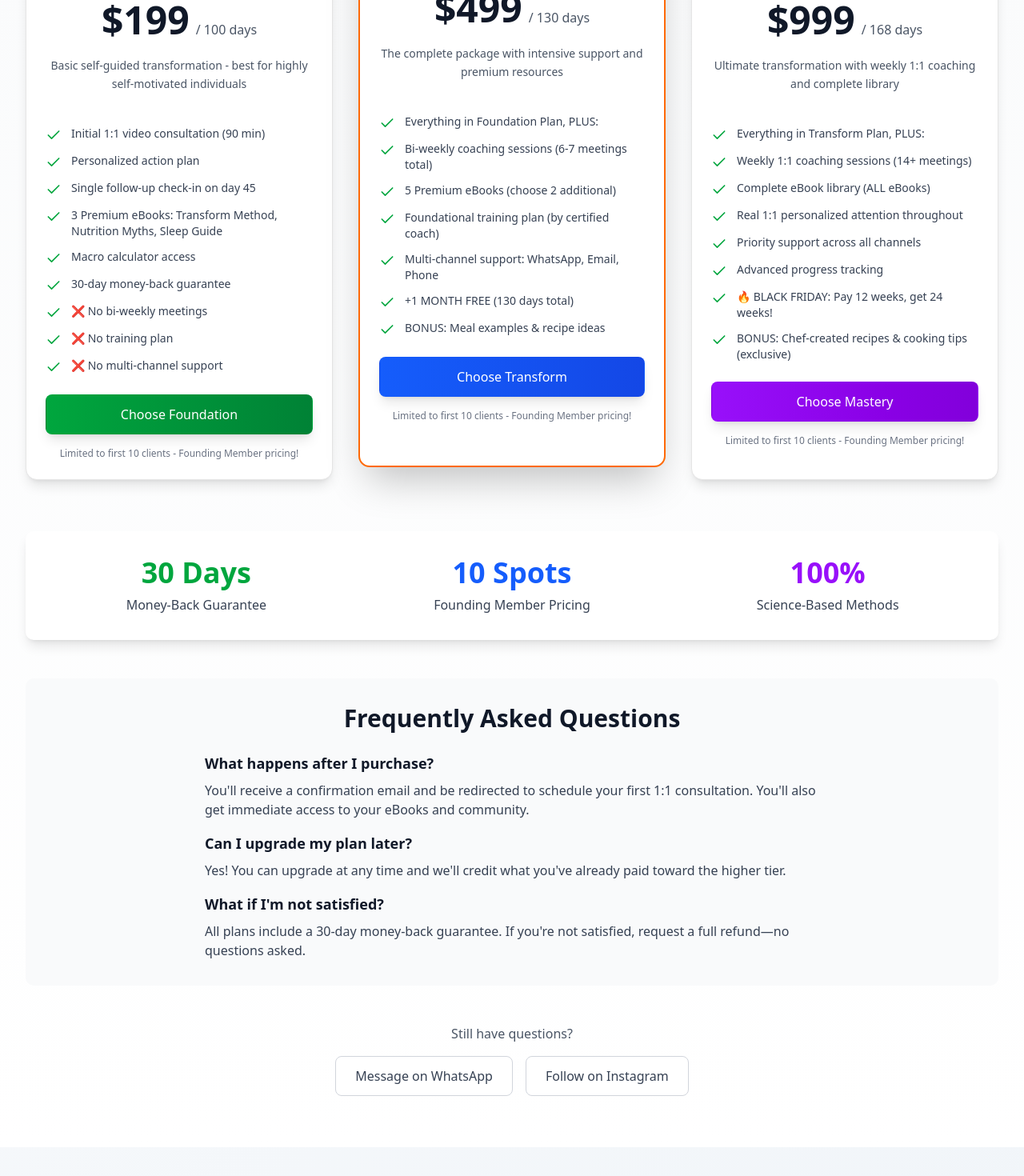
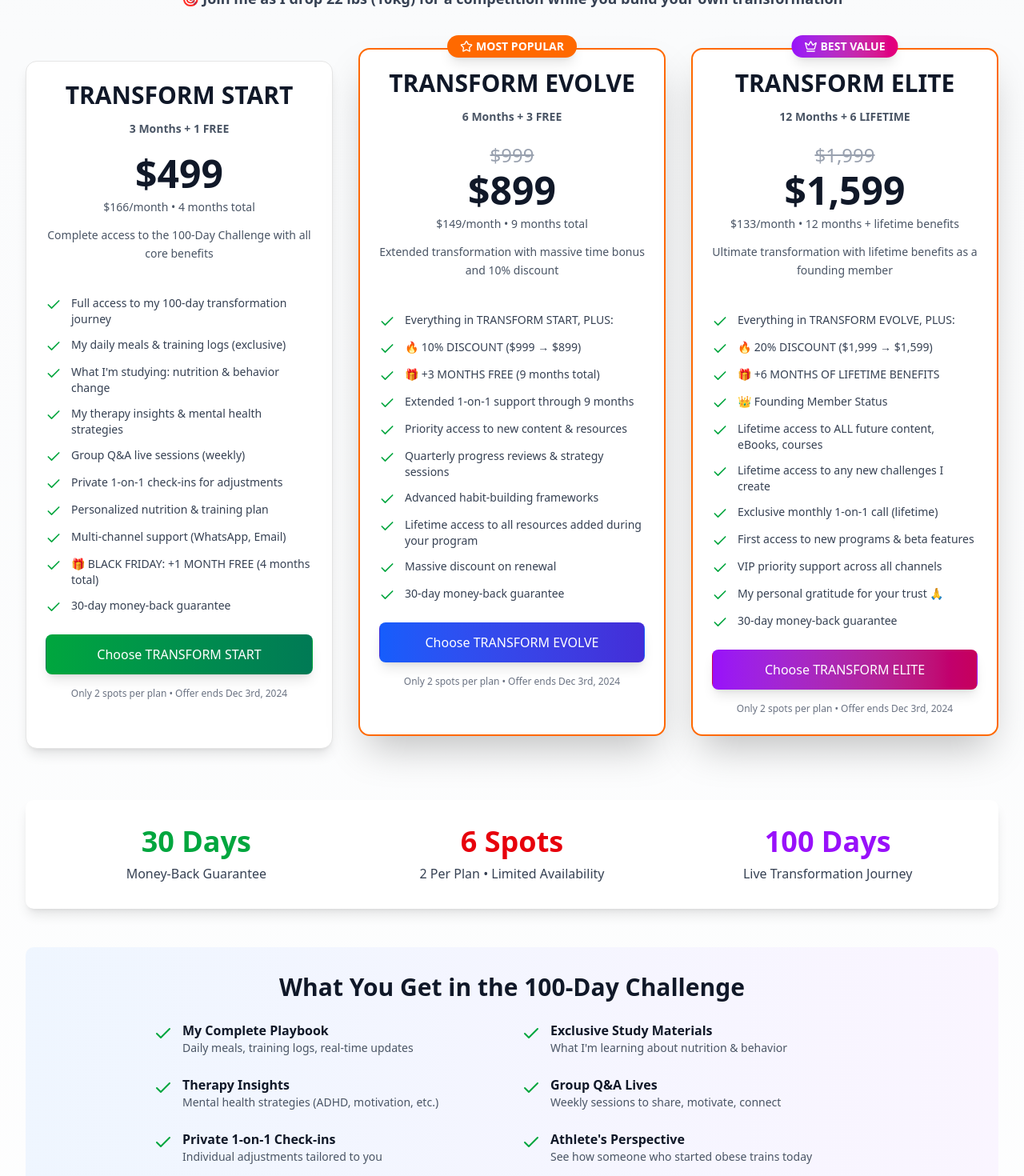
Before and after one commit to AdrianoDRJB/Transform-method, a React (Vite) app: page /plans in a window 1280 px wide. Shown: the part 480-1950 px from the top of the page at 80% size. Built offline with nearby package versions, Linux system fonts and the light colour scheme.

Commit message:
Update plans page with Black Friday pricing and benefits

```diff
--- a/src/components/PlansPage.jsx
+++ b/src/components/PlansPage.jsx
@@ -1,101 +1,122 @@
 import React from 'react';
 import { Card, CardContent, CardHeader, CardTitle } from './ui/card';
-import { Check, Star, Crown } from 'lucide-react';
+import { Check, Star, Crown, Sparkles } from 'lucide-react';
 
 const PlansPage = () => {
   const plans = [
     {
-      id: 'foundation',
-      name: 'Foundation',
-      tagline: 'Start Your Journey',
-      price: '$199',
-      duration: '100 days',
-      description: 'Basic self-guided transformation - best for highly self-motivated individuals',
+      id: 'quarterly',
+      name: 'TRANSFORM START',
+      tagline: '3 Months + 1 FREE',
+      price: '$499',
+      originalPrice: null,
+      duration: '4 months total',
+      monthlyEquivalent: '$166/month',
+      description: 'Complete access to the 100-Day Challenge with all core benefits',
       features: [
-        'Initial 1:1 video consultation (90 min)',
-        'Personalized action plan',
-        'Single follow-up check-in on day 45',
-        '3 Premium eBooks: Transform Method, Nutrition Myths, Sleep Guide',
-        'Macro calculator access',
-        '30-day money-back guarantee',
-        '❌ No bi-weekly meetings',
-        '❌ No training plan',
-        '❌ No multi-channel support'
+        'Full access to my 100-day transformation journey',
+        'My daily meals & training logs (exclusive)',
+        'What I\'m studying: nutrition & behavior change',
+        'My therapy insights & mental health strategies',
+        'Group Q&A live sessions (weekly)',
+        'Private 1-on-1 check-ins for adjustments',
+        'Personalized nutrition & training plan',
+        'Multi-channel support (WhatsApp, Email)',
+        '🎁 BLACK FRIDAY: +1 MONTH FREE (4 months total)',
+        '30-day money-back guarantee'
+      ],
+      stripeLink: 'https://buy.stripe.com/6oU14m37pcnl9hZ3131Jm0l',
+      badge: null,
+      color: 'from-green-600 to-emerald-700',
+      hoverColor: 'hover:from-green-700 hover:to-emerald-800'
+    },
+    {
+      id: 'semiannual',
+      name: 'TRANSFORM EVOLVE',
+      tagline: '6 Months + 3 FREE',
+      price: '$899',
+      originalPrice: '$999',
+      duration: '9 months total',
+      monthlyEquivalent: '$149/month',
+      description: 'Extended transformation with massive time bonus and 10% discount',
+      features: [
+        'Everything in TRANSFORM START, PLUS:',
+        '🔥 10% DISCOUNT ($999 → $899)',
+        '🎁 +3 MONTHS FREE (9 months total)',
+        'Extended 1-on-1 support through 9 months',
+        'Priority access to new content & resources',
+        'Quarterly progress reviews & strategy sessions',
+        'Advanced habit-building frameworks',
+        'Lifetime access to all resources added during your program',
+        'Massive discount on renewal',
+        '30-day money-back guarantee'
+      ],
+      stripeLink: 'https://buy.stripe.com/3cI8wO8rJ731fGnfNP1Jm0m',
+      badge: 'MOST POPULAR',
+      badgeColor: 'bg-orange-500',
+      color: 'from-blue-600 to-indigo-700',
+      hoverColor: 'hover:from-blue-700 hover:to-indigo-800'
+    },
+    {
+      id: 'annual',
+      name: 'TRANSFORM ELITE',
+      tagline: '12 Months + 6 LIFETIME',
+      price: '$1,599',
+      originalPrice: '$1,999',
+      duration: '12 months + lifetime benefits',
+      monthlyEquivalent: '$133/month',
+      description: 'Ultimate transformation with lifetime benefits as a founding member',
+      features: [
+        'Everything in TRANSFORM EVOLVE, PLUS:',
+        '🔥 20% DISCOUNT ($1,999 → $1,599)',
+        '🎁 +6 MONTHS OF LIFETIME BENEFITS',
+        '👑 Founding Member Status',
+        'Lifetime access to ALL future content, eBooks, courses',
+        'Lifetime access to any new challenges I create',
+        'Exclusive monthly 1-on-1 call (lifetime)',
+        'First access to new programs & beta features',
+        'VIP priority support across all channels',
+        'My personal gratitude for your trust 🙏',
+        '30-day money-back guarantee'
       ],
       stripeLink: 'https://buy.stripe.com/5kQ9ASfUbgDBdyf3131Jm0k',
-      badge: null,
-      color: 'from-green-600 to-green-700',
-      hoverColor: 'hover:from-green-700 hover:to-green-800'
-    },
-    {
-      id: 'transform',
-      name: 'Transform',
-      tagline: 'Complete Transformation',
-      price: '$499',
-      duration: '130 days',
-      description: 'The complete package with intensive support and premium resources',
-      features: [
-        'Everything in Foundation Plan, PLUS:',
-        'Bi-weekly coaching sessions (6-7 meetings total)',
-        '5 Premium eBooks (choose 2 additional)',
-        'Foundational training plan (by certified coach)',
-        'Multi-channel support: WhatsApp, Email, Phone',
-        '+1 MONTH FREE (130 days total)',
-        'BONUS: Meal examples & recipe ideas'
-      ],
-      stripeLink: 'https://buy.stripe.com/6oU14m37pcnl9hZ3131Jm0l',
-      badge: 'MOST POPULAR',
-      badgeColor: 'bg-orange-500',
-      color: 'from-blue-600 to-blue-700',
-      hoverColor: 'hover:from-blue-700 hover:to-blue-800'
-    },
-    {
-      id: 'mastery',
-      name: 'Mastery',
-      tagline: 'Elite 1:1 Experience',
-      price: '$999',
-      duration: '168 days',
-      description: 'Ultimate transformation with weekly 1:1 coaching and complete library',
-      features: [
-        'Everything in Transform Plan, PLUS:',
-        'Weekly 1:1 coaching sessions (14+ meetings)',
-        'Complete eBook library (ALL eBooks)',
-        'Real 1:1 personalized attention throughout',
-        'Priority support across all channels',
-        'Advanced progress tracking',
-        '🔥 BLACK FRIDAY: Pay 12 weeks, get 24 weeks!',
-        'BONUS: Chef-created recipes & cooking tips (exclusive)'
-      ],
-      stripeLink: 'https://buy.stripe.com/3cI8wO8rJ731fGnfNP1Jm0m',
-      badge: 'PREMIUM',
-      badgeColor: 'bg-purple-600',
-      color: 'from-purple-600 to-purple-700',
-      hoverColor: 'hover:from-purple-700 hover:to-purple-800'
+      badge: 'BEST VALUE',
+      badgeColor: 'bg-gradient-to-r from-purple-600 to-pink-600',
+      color: 'from-purple-600 to-pink-700',
+      hoverColor: 'hover:from-purple-700 hover:to-pink-800'
     }
   ];
 
   const PlanCard = ({ plan }) => {
     const isPopular = plan.badge === 'MOST POPULAR';
+    const isBestValue = plan.badge === 'BEST VALUE';
 
     return (
-      <div className={`relative ${isPopular ? 'lg:-mt-4 lg:mb-4' : ''}`}>
+      <div className={`relative ${isPopular || isBestValue ? 'lg:-mt-4 lg:mb-4' : ''}`}>
         {plan.badge && (
           <div className={`absolute -top-4 left-1/2 transform -translate-x-1/2 ${plan.badgeColor} text-white px-4 py-1 rounded-full text-sm font-bold z-10 shadow-lg flex items-center gap-1`}>
             {plan.badge === 'MOST POPULAR' && <Star className="w-4 h-4" />}
-            {plan.badge === 'PREMIUM' && <Crown className="w-4 h-4" />}
+            {plan.badge === 'BEST VALUE' && <Crown className="w-4 h-4" />}
             {plan.badge}
           </div>
         )}
 
-        <Card className={`h-full ${isPopular ? 'border-2 border-orange-500 shadow-2xl' : 'shadow-lg'} hover:shadow-xl transition-all`}>
+        <Card className={`h-full ${isPopular || isBestValue ? 'border-2 border-orange-500 shadow-2xl' : 'shadow-lg'} hover:shadow-xl transition-all`}>
           <CardHeader className="text-center pb-4">
             <CardTitle className="text-3xl font-bold text-gray-900 mb-2">
               {plan.name}
             </CardTitle>
-            <p className="text-gray-600 text-sm mb-4">{plan.tagline}</p>
-            <div className="mb-4">
+            <p className="text-gray-600 text-sm mb-4 font-semibold">{plan.tagline}</p>
+            <div className="mb-2">
+              {plan.originalPrice && (
+                <div className="text-2xl text-gray-400 line-through mb-1">
+                  {plan.originalPrice}
+                </div>
+              )}
               <span className="text-5xl font-bold text-gray-900">{plan.price}</span>
-              <span className="text-gray-600 ml-2">/ {plan.duration}</span>
+              <div className="text-sm text-gray-600 mt-2">
+                {plan.monthlyEquivalent} • {plan.duration}
+              </div>
             </div>
             <p className="text-gray-600 text-sm leading-relaxed">
               {plan.description}
@@ -122,7 +143,7 @@ const PlansPage = () => {
             </a>
 
             <p className="text-center text-xs text-gray-500 mt-4">
-              Limited to first 10 clients - Founding Member pricing!
+              Only 2 spots per plan • Offer ends Dec 3rd, 2024
             </p>
           </CardContent>
         </Card>
@@ -133,16 +154,31 @@ const PlansPage = () => {
   return (
     <div className="min-h-screen bg-gradient-to-b from-gray-50 to-white py-16">
       <div className="max-w-7xl mx-auto px-4 sm:px-6 lg:px-8">
+        {/* Black Friday Banner */}
+        <div className="bg-gradient-to-r from-red-600 to-orange-600 text-white rounded-lg p-6 mb-12 text-center shadow-xl">
+          <div className="flex items-center justify-center gap-2 mb-2">
+            <Sparkles className="w-6 h-6" />
+            <h2 className="text-2xl font-bold">BLACK FRIDAY EXCLUSIVE</h2>
+            <Sparkles className="w-6 h-6" />
+          </div>
+          <p className="text-lg">
+            Join the 100-Day Transformation Challenge • Only 6 Spots Available (2 per plan)
+          </p>
+          <p className="text-sm mt-2 opacity-90">
+            Offer ends December 3rd, 2024
+          </p>
+        </div>
+
         {/* Header */}
         <div className="text-center mb-16">
           <h1 className="text-5xl font-bold text-gray-900 mb-4">
             Choose Your Transformation Plan
           </h1>
           <p className="text-xl text-gray-600 max-w-3xl mx-auto mb-6">
-            All plans include personalized nutrition coaching, science-based methods, and a 30-day money-back guarantee.
+            All plans include full access to my 100-day transformation journey, personalized coaching, and a 30-day money-back guarantee.
           </p>
           <p className="text-lg text-gray-700 font-semibold">
-            🎯 Goal: Lose 22 lbs (10kg) in 100 days through sustainable habits
+            🎯 Join me as I drop 22 lbs (10kg) for a competition while you build your own transformation
           </p>
         </div>
 
@@ -161,12 +197,63 @@ const PlansPage = () => {
               <p className="text-gray-700">Money-Back Guarantee</p>
             </div>
             <div>
-              <div className="text-4xl font-bold text-blue-600 mb-2">10 Spots</div>
-              <p className="text-gray-700">Founding Member Pricing</p>
+              <div className="text-4xl font-bold text-red-600 mb-2">6 Spots</div>
+              <p className="text-gray-700">2 Per Plan • Limited Availability</p>
             </div>
             <div>
-              <div className="text-4xl font-bold text-purple-600 mb-2">100%</div>
-              <p className="text-gray-700">Science-Based Methods</p>
+              <div className="text-4xl font-bold text-purple-600 mb-2">100 Days</div>
+              <p className="text-gray-700">Live Transformation Journey</p>
+            </div>
+          </div>
+        </div>
+
+        {/* What You Get */}
+        <div className="bg-gradient-to-r from-blue-50 to-purple-50 rounded-lg p-8 mb-12">
+          <h2 className="text-3xl font-bold text-gray-900 mb-6 text-center">
+            What You Get in the 100-Day Challenge
+          </h2>
+          <div className="grid md:grid-cols-2 gap-6 max-w-4xl mx-auto">
+            <div className="flex items-start gap-3">
+              <Check className="w-6 h-6 text-green-600 flex-shrink-0 mt-1" />
+              <div>
+                <p className="font-semibold text-gray-900">My Complete Playbook</p>
+                <p className="text-sm text-gray-600">Daily meals, training logs, real-time updates</p>
+              </div>
+            </div>
+            <div className="flex items-start gap-3">
+              <Check className="w-6 h-6 text-green-600 flex-shrink-0 mt-1" />
+              <div>
+                <p className="font-semibold text-gray-900">Exclusive Study Materials</p>
+                <p className="text-sm text-gray-600">What I'm learning about nutrition & behavior</p>
+              </div>
+            </div>
+            <div className="flex items-start gap-3">
+              <Check className="w-6 h-6 text-green-600 flex-shrink-0 mt-1" />
+              <div>
+                <p className="font-semibold text-gray-900">Therapy Insights</p>
+                <p className="text-sm text-gray-600">Mental health strategies (ADHD, motivation, etc.)</p>
+              </div>
+            </div>
+            <div className="flex items-start gap-3">
+              <Check className="w-6 h-6 text-green-600 flex-shrink-0 mt-1" />
+              <div>
+                <p className="font-semibold text-gray-900">Group Q&A Lives</p>
+                <p className="text-sm text-gray-600">Weekly sessions to share, motivate, connect</p>
+              </div>
+            </div>
+            <div className="flex items-start gap-3">
+              <Check className="w-6 h-6 text-green-600 flex-shrink-0 mt-1" />
+              <div>
+                <p className="font-semibold text-gray-900">Private 1-on-1 Check-ins</p>
+                <p className="text-sm text-gray-600">Individual adjustments tailored to you</p>
+              </div>
+            </div>
+            <div className="flex items-start gap-3">
+              <Check className="w-6 h-6 text-green-600 flex-shrink-0 mt-1" />
+              <div>
+                <p className="font-semibold text-gray-900">Athlete's Perspective</p>
+                <p className="text-sm text-gray-600">See how someone who started obese trains today</p>
+              </div>
             </div>
           </div>
         </div>
@@ -183,8 +270,17 @@ const PlansPage = () => {
                 What happens after I purchase?
               </h3>
               <p className="text-gray-700">
-                You'll receive a confirmation email and be redirected to schedule your first 1:1 consultation.
-                You'll also get immediate access to your eBooks and community.
+                You'll receive a confirmation email with instructions to schedule your first 1-on-1 consultation.
+                You'll also get immediate access to the private community and resources.
+              </p>
+            </div>
+
+            <div>
+              <h3 className="text-lg font-semibold text-gray-900 mb-2">
+                When does the 100-Day Challenge start?
+              </h3>
+              <p className="text-gray-700">
+                The challenge officially starts on December 10th, 2024. If you join before then, you'll get early access to preparation materials and community.
               </p>
             </div>
 
@@ -193,7 +289,7 @@ const PlansPage = () => {
                 Can I upgrade my plan later?
               </h3>
               <p className="text-gray-700">
-                Yes! You can upgrade at any time and we'll credit what you've already paid toward the higher tier.
+                Yes! You can upgrade at any time during the first 30 days, and we'll credit what you've already paid toward the higher tier.
               </p>
             </div>
 
@@ -203,6 +299,15 @@ const PlansPage = () => {
               </h3>
               <p className="text-gray-700">
                 All plans include a 30-day money-back guarantee. If you're not satisfied, request a full refund—no questions asked.
+              </p>
+            </div>
+
+            <div>
+              <h3 className="text-lg font-semibold text-gray-900 mb-2">
+                Why only 6 spots?
+              </h3>
+              <p className="text-gray-700">
+                I'm closing my coaching to all new clients for the next 100 days. My entire focus will be on my own transformation challenge and these 6 individuals. This is about quality, not quantity.
               </p>
             </div>
           </div>
```
